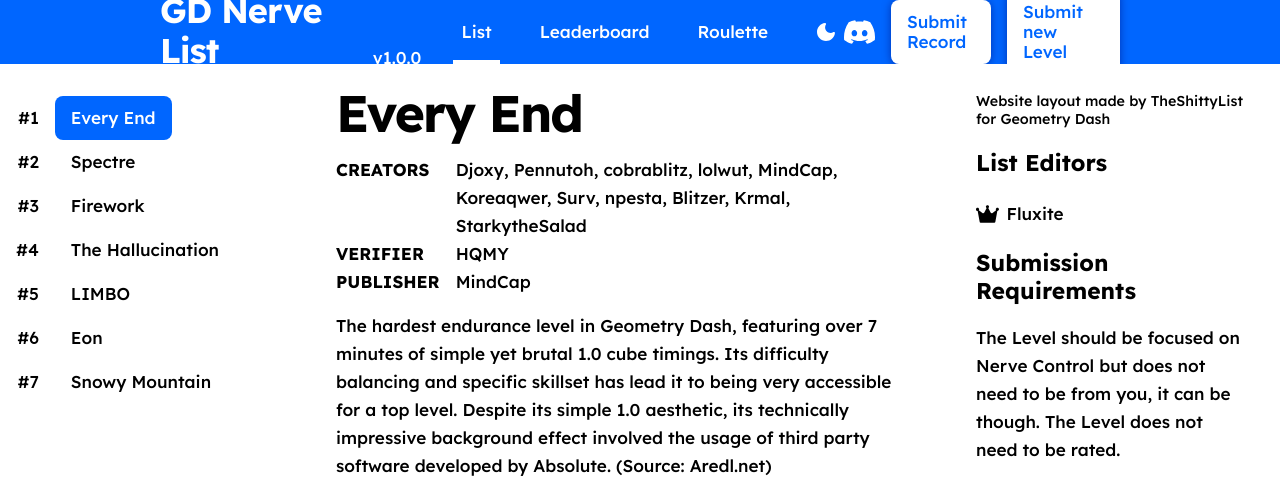
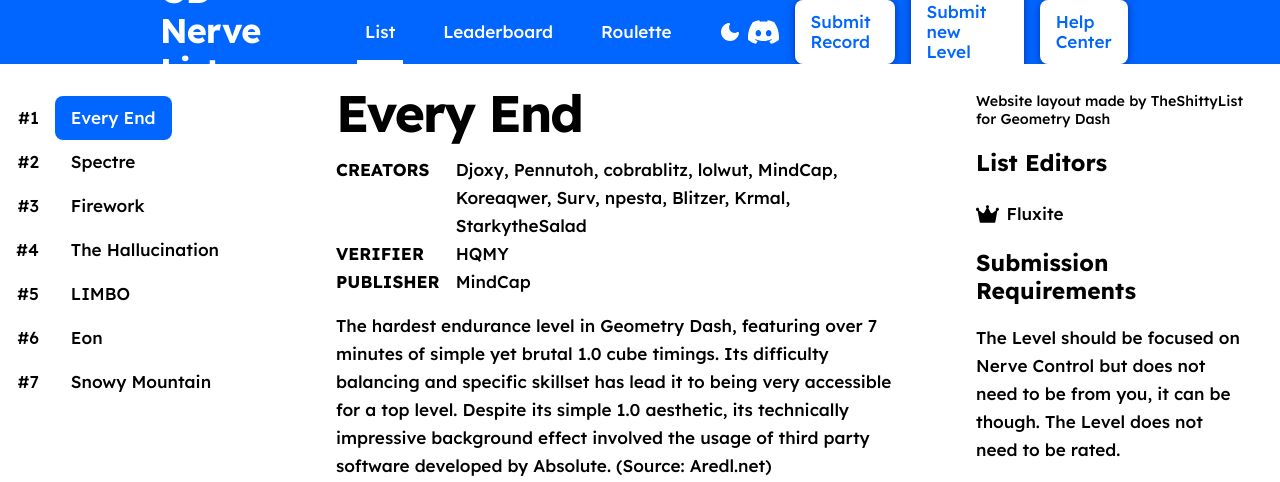
Before and after one commit to TheFluxite/NerveList, a plain HTML site: page index.html in a window 1280 px wide. Shown: the top 482 px of the page. Drawn offline with nearby package versions, Linux system fonts and the light colour scheme.

Commit message:
Update index.html

```diff
--- a/index.html
+++ b/index.html
@@ -77,6 +77,12 @@
                         target="_blank"
                         >Submit new Level</a
                     >
+                    <a
+                        class="nav__cta type-label-lg"
+                        href="https://forms.gle/TmEDeeZNLaAT5W17A"
+                        target="_blank"
+                        >Help Center</a
+                    >
                 </div>
             </nav>
         </header>
```
